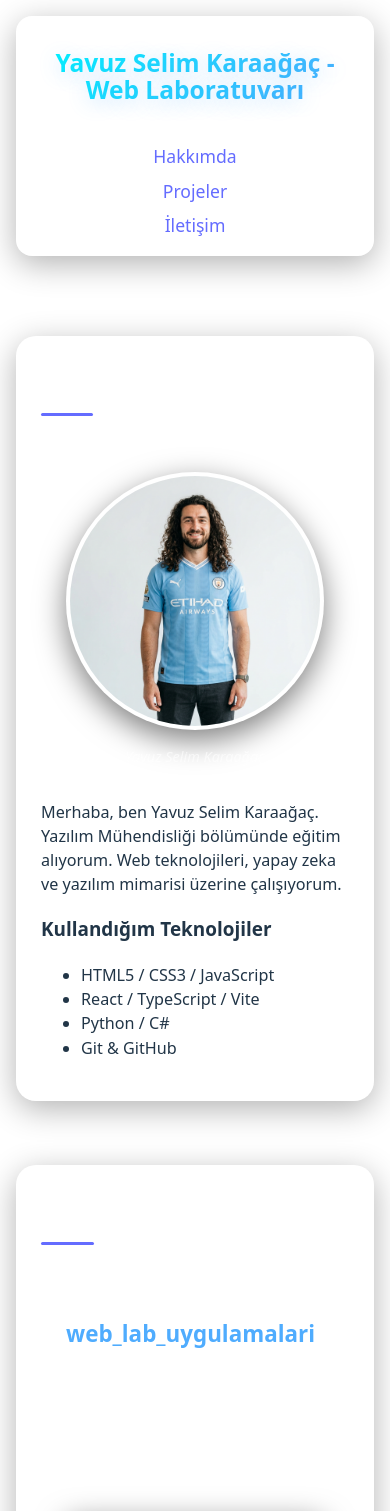
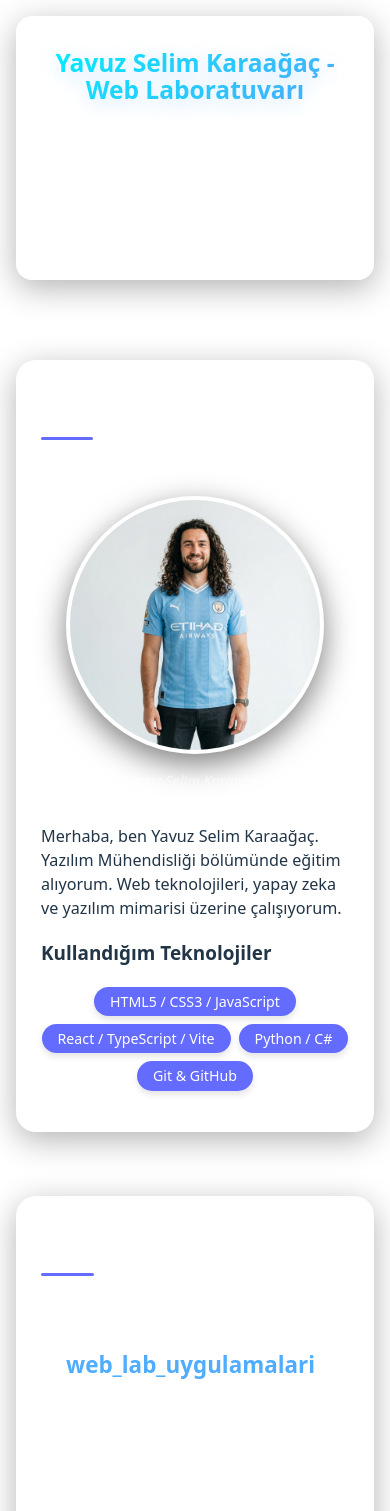
Before and after one commit to yavuzskaraagac/web_lab_uygulamalari, a React (Vite) app: page / in a window 390 px wide. Shown: the top 1511 px of the page. Built offline with nearby package versions, Linux system fonts and the light colour scheme.

Commit message:
feat(ui): add responsive header and skill tags

```diff
--- a/src/App.css
+++ b/src/App.css
@@ -26,6 +26,7 @@
 
 header {
   display: flex;
+  flex-wrap: wrap;
   justify-content: space-between;
   align-items: center;
   margin-bottom: var(--space-xl);
@@ -35,6 +36,9 @@ header {
   border: 1px solid var(--glass-border);
   border-radius: 16px;
   box-shadow: var(--glass-shadow);
+  position: sticky;
+  top: 10px;
+  z-index: 10;
 }
 
 header h1 {
@@ -51,6 +55,7 @@ header h1 {
 nav ul {
   list-style: none;
   display: flex;
+  flex-wrap: wrap;
   justify-content: center;
   gap: var(--space-md);
   margin: 0;
@@ -58,15 +63,20 @@ nav ul {
 }
 
 nav a {
+  display: inline-block;
   font-size: 1.1rem;
-  padding: 0.5rem 1rem;
+  padding: var(--space-xs) var(--space-md);
   border-radius: 8px;
   background: rgba(255, 255, 255, 0.03);
   transition: all 0.3s ease;
+  color: var(--text-primary);
+  text-decoration: none;
 }
 
-nav a:hover {
-  background: rgba(255, 255, 255, 0.1);
+nav a:hover,
+nav a:focus {
+  background-color: var(--accent-color);
+  color: #fff;
   transform: translateY(-2px);
 }
 
@@ -285,6 +295,27 @@ select:focus {
   font-size: 1.1rem;
 }
 
+/* Skill Tags */
+.skill-tags {
+  display: flex;
+  flex-wrap: wrap;
+  gap: var(--space-sm);
+  list-style: none;
+  padding: 0;
+  margin-top: var(--space-md);
+  justify-content: center;
+}
+
+.skill-tags li {
+  background-color: var(--accent-color);
+  color: #fff;
+  padding: var(--space-xs) var(--space-md);
+  border-radius: 9999px;
+  font-size: var(--text-sm);
+  font-weight: 500;
+  box-shadow: 0 4px 6px rgba(0, 0, 0, 0.1);
+}
+
 @media (max-width: 768px) {
   #root {
     padding: var(--space-md);
@@ -308,5 +339,12 @@ select:focus {
     flex-direction: column;
     gap: var(--space-sm);
     align-items: center;
+    width: 100%;
+  }
+
+  nav a {
+    display: block;
+    text-align: center;
+    width: 100%;
   }
 }
--- a/src/App.tsx
+++ b/src/App.tsx
@@ -25,7 +25,7 @@ function App() {
           <p>Merhaba, ben Yavuz Selim Karaağaç. Yazılım Mühendisliği bölümünde eğitim alıyorum. Web teknolojileri, yapay zeka ve yazılım mimarisi üzerine çalışıyorum.</p>
 
           <h3>Kullandığım Teknolojiler</h3>
-          <ul>
+          <ul className="skill-tags" role="list" aria-label="Beceri etiketleri">
             <li>HTML5 / CSS3 / JavaScript</li>
             <li>React / TypeScript / Vite</li>
             <li>Python / C#</li>
```
